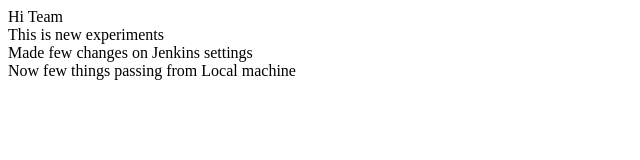
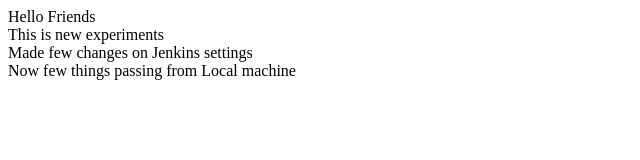
Before and after one commit to patelvik999/Demo, a plain HTML site: page index.html in a window 1280 px wide. Shown: the full height of the page, 0-640 px from the left. Drawn offline with Linux system fonts and the light colour scheme.

Commit message:
Update index.html

```diff
--- a/index.html
+++ b/index.html
@@ -1,4 +1,4 @@
-<div>Hi Team</div>
+<div> Hello Friends </div>
 
 <div> This is new experiments <div>
 
```
